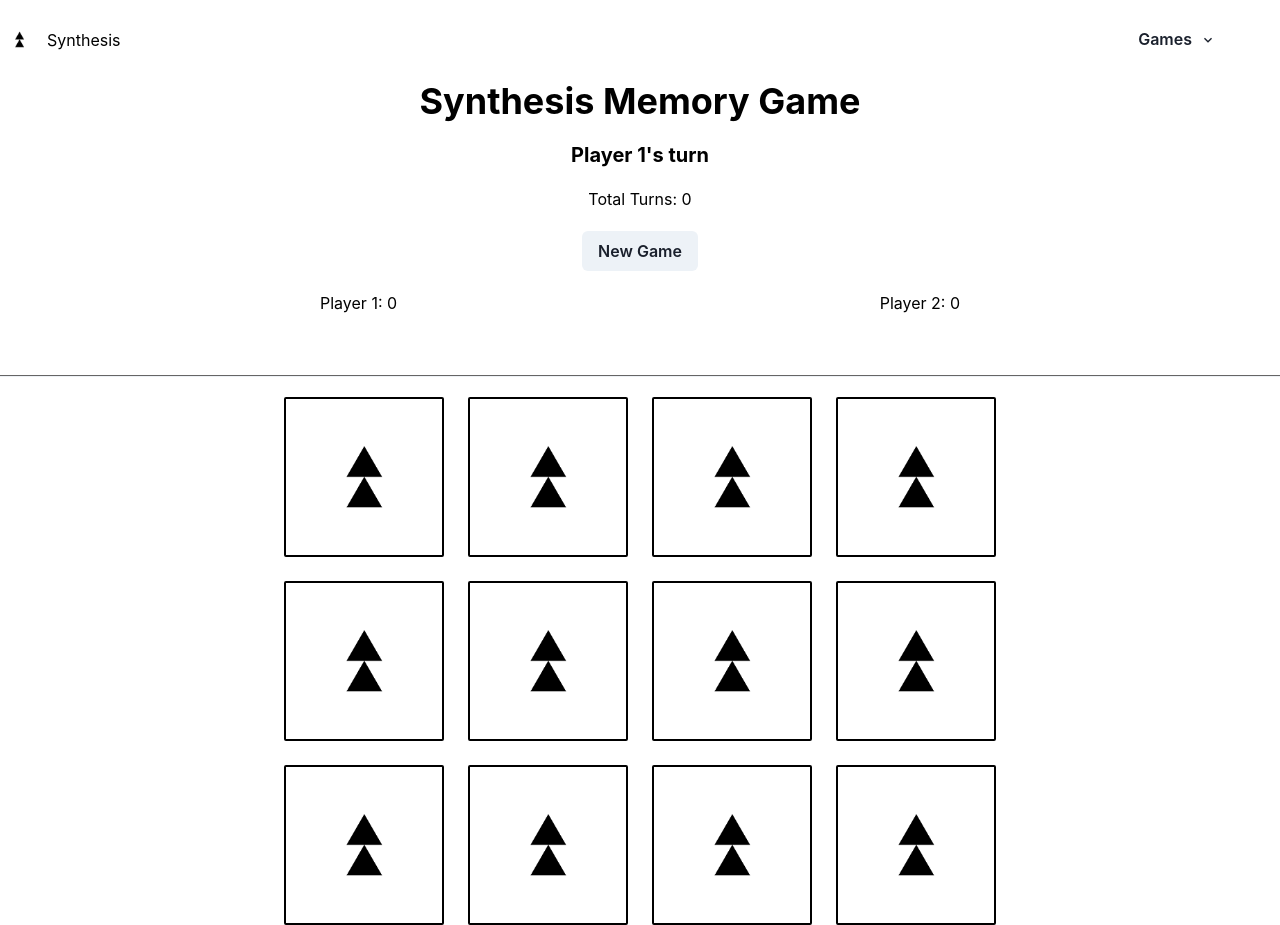
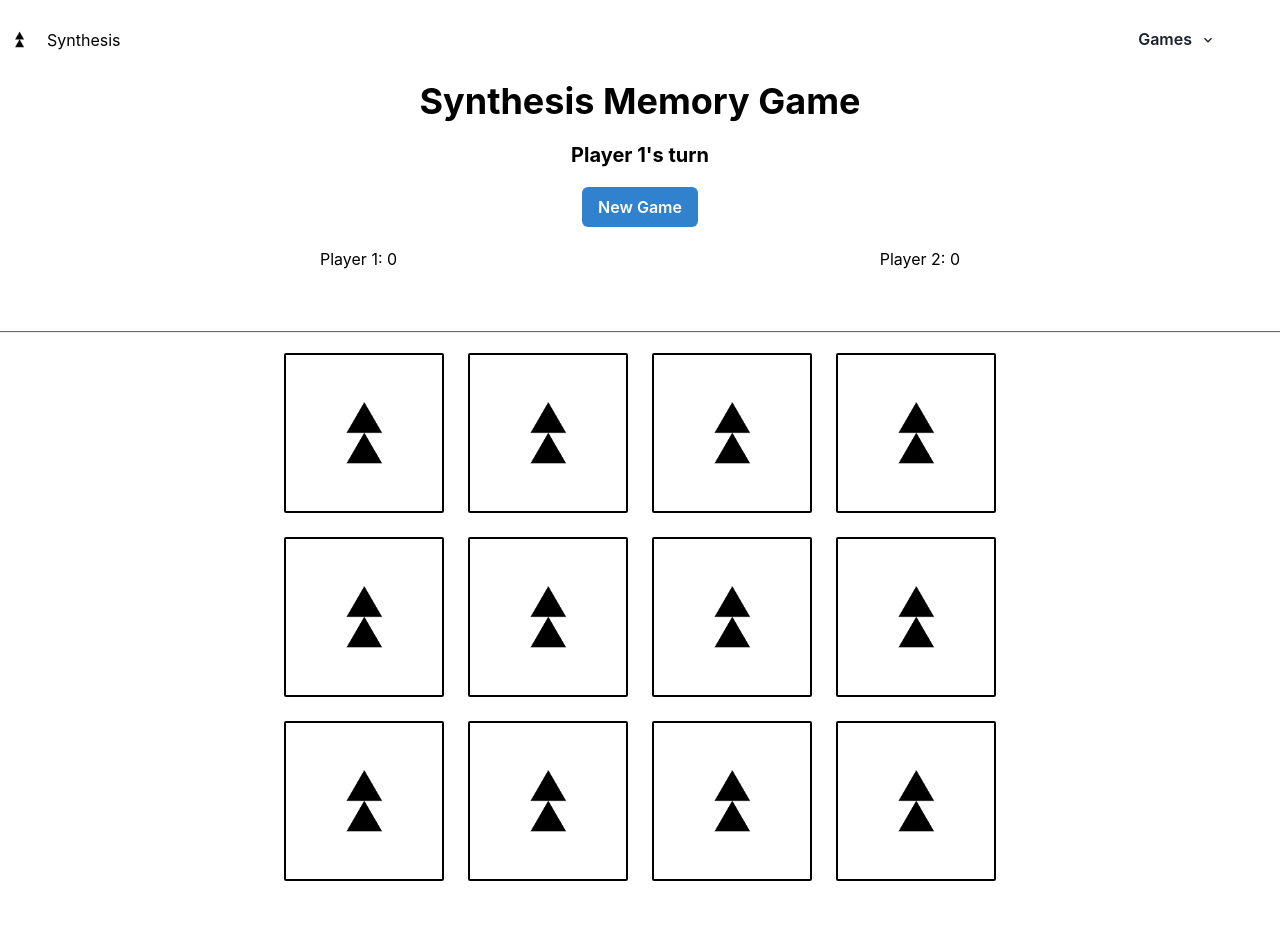
Before and after one commit to ImMiguelP/synthesis, a Next.js app: page /synthesis-memory in a window 1280 px wide. After the commit the page ends 881 px from the top, so only its background shows below. Built offline with nearby package versions, Linux system fonts and the light colour scheme; some icons are missing.

Commit message:
fix: removed total turns

```diff
--- a/src/pages/synthesis-memory.tsx
+++ b/src/pages/synthesis-memory.tsx
@@ -25,7 +25,8 @@ type Card = {
 
 const synthesisMemory = () => {
   const [cards, setCards] = useState<Card[]>([]);
-  const [turns, setTurns] = useState(0);
+  // uncomment to add turns
+  // const [turns, setTurns] = useState(0);
   const [firstCard, setFirstCard] = useState<Card | null>(null);
   const [secondCard, setSecondCard] = useState<Card | null>(null);
   const [disabled, setDisabled] = useState(false);
@@ -51,7 +52,8 @@ const synthesisMemory = () => {
     setFirstCard(null);
     setSecondCard(null);
     setCards(shuffledCards);
-    setTurns(0);
+    // uncomment to reset turns
+    // setTurns(0);
     setCurrentPlayer(1);
     setPlayerOneScore(0);
     setPlayerTwoScore(0);
@@ -108,7 +110,8 @@ const synthesisMemory = () => {
   const resetCards = () => {
     setFirstCard(null);
     setSecondCard(null);
-    setTurns(turns + 1);
+    // if you want to add turns uncomment this line and comment out the one below
+    // setTurns(turns + 1);
     setDisabled(false);
   };
 
@@ -130,8 +133,11 @@ const synthesisMemory = () => {
           <Heading size="md">Player {currentPlayer}'s turn</Heading>
         )}
 
-        <Text>Total Turns: {turns}</Text>
-        <Button onClick={newGame}>New Game</Button>
+        {/* uncomment to add total turns text */}
+        {/* <Text>Total Turns: {turns}</Text> */}
+        <Button colorScheme="blue" onClick={newGame}>
+          New Game
+        </Button>
         <HStack w="50%" justify="space-between" mb={10}>
           <Text>Player 1: {playerOneScore}</Text>
           <Text>Player 2: {playerTwoScore}</Text>
```
